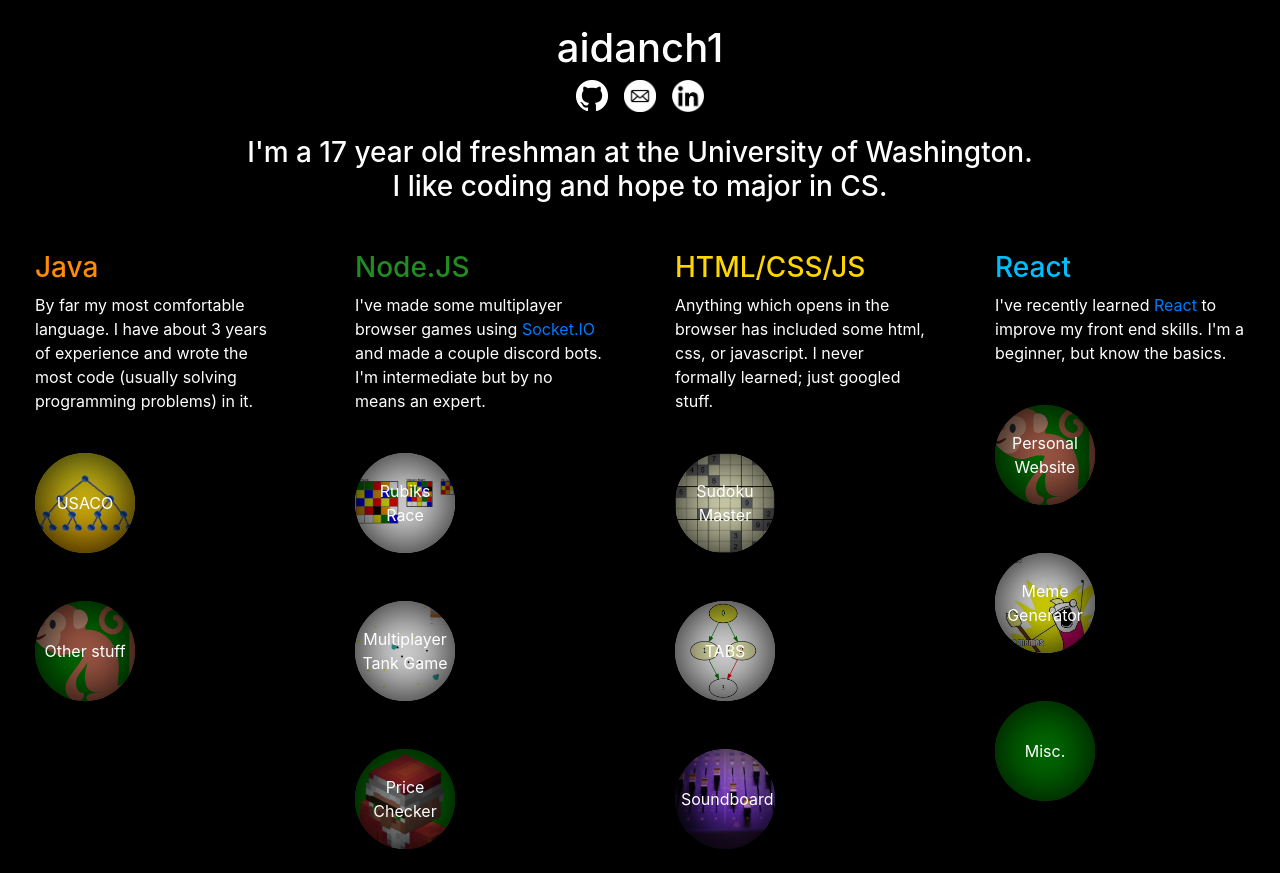
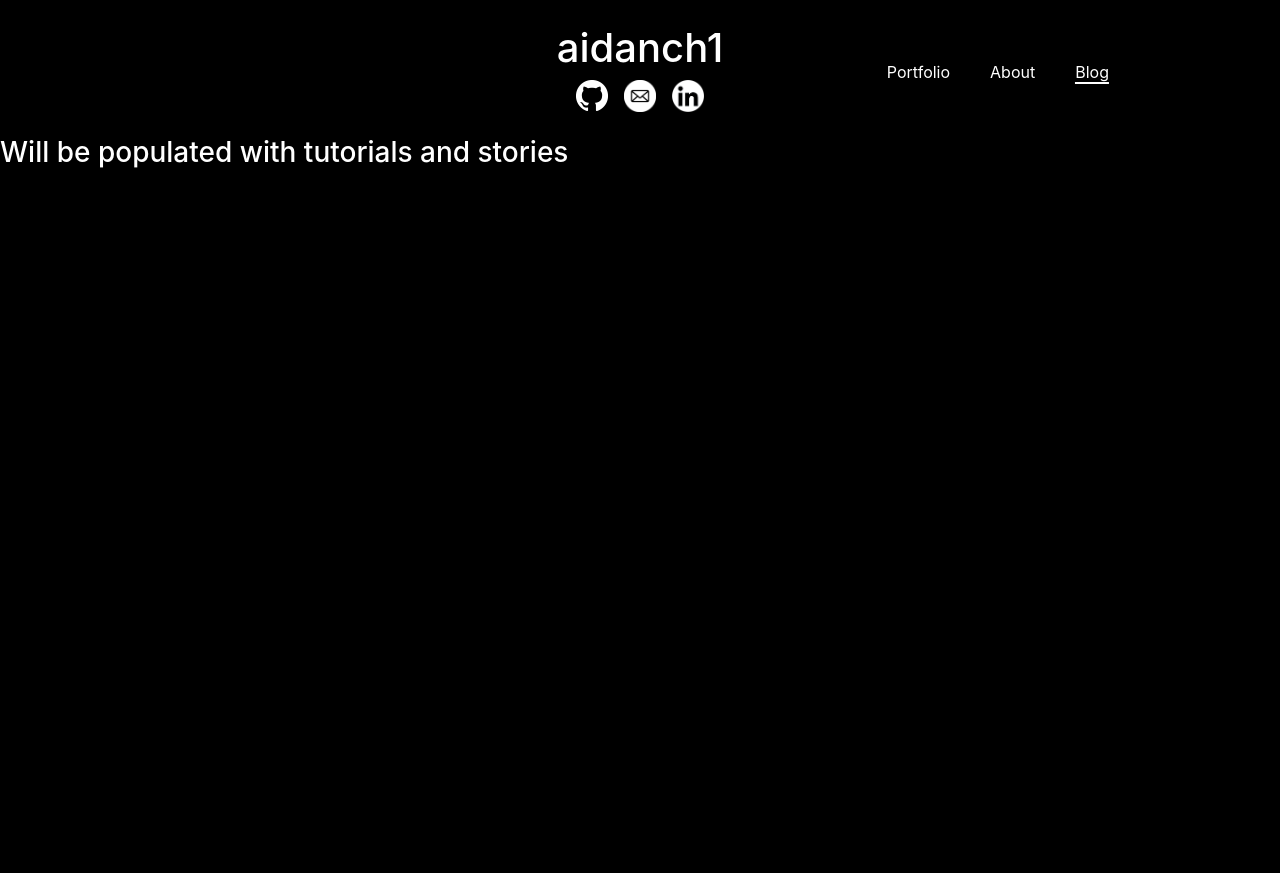
Before and after one commit to aidanch1/aidanch1.github.io, a React (Create React App) app: page /blog in a window 1280 px wide. After the commit the page ends 800 px from the top, so only its background shows below. Built offline with nearby package versions, Linux system fonts and the light colour scheme.

Commit message:
added pages with react router

```diff
--- a/package.json
+++ b/package.json
@@ -9,6 +9,7 @@
     "bootstrap": "^4.6.0",
     "react": "^17.0.1",
     "react-dom": "^17.0.1",
+    "react-router-dom": "^5.2.0",
     "react-scripts": "4.0.3",
     "web-vitals": "^1.1.0"
   },
--- a/src/App.js
+++ b/src/App.js
@@ -1,10 +1,7 @@
 import React from "react"
 import Socials from "./components/Socials"
-import Info from "./components/Info"
-import JavaSection from "./components/JavaSection"
-import NodejsSection from "./components/NodejsSection"
-import HtmlSection from "./components/HtmlSection"
-import ReactSection from "./components/ReactSection"
+import Navigation from "./components/Navigation"
+import Main from "./components/Main"
 
 const header = "aidanch1"
 
@@ -32,15 +29,10 @@ class App extends React.Component {
     return (
       <main>
         <h1 className={"intro text-center" + (this.state.introNotDone ? "" : " top")}>{this.state.header}</h1>
+        <Navigation hide={this.state.introNotDone}/>
         <div className={"main-area" + (this.state.introNotDone ? " hidden" : "")}>
           <Socials />
-          <Info />
-          <div className="d-flex justify-content-around">
-            <JavaSection />
-            <NodejsSection />
-            <HtmlSection />
-            <ReactSection />
-          </div>
+          <Main />
         </div>
       </main>
     )
--- a/src/components/Info.js
+++ b/src/components/About.js
@@ -1,12 +1,12 @@
 import React from "react"
 
-function Info(){
+function About(){
     return (
-        <h3 className="text-center mb-5">
+        <h3 className="text-center">
             I'm a 17 year old freshman at the University of Washington.<br />
             I like coding and hope to major in CS.
         </h3>
     )
 }
 
-export default Info
+export default About
--- /dev/null
+++ b/src/components/Blog.js
@@ -0,0 +1,9 @@
+import React from "react"
+
+function Blog(){
+    return (
+        <h3>Will be populated with tutorials and stories</h3>
+    )
+}
+
+export default Blog
--- a/src/components/JavaSection.js
+++ b/src/components/JavaSection.js
@@ -13,14 +13,14 @@ function JavaSection(){
             />
             <Project
                 image="/project-thumbnails/usaco.png"
-                link="http://www.usaco.org/"
+
                 name="USACO"
                 description="I've probably invested over 100 hours into USACO. (I'm in the gold division)
-                I'm familiar with basic concepts like sorting, DP, shortest paths, flood fill, dfs/bfs. Finding creative patterns/tricks is also needed to meet runtime limits."
+                I'm familiar with basic concepts like sorting, DP, shortest paths, flood fill, dfs/bfs, and finding tricks to cut down the runtime."
             />
             <Project
                 image="/apple-touch-icon.png"
-                link=""
+
                 name="Other stuff"
                 description={["I like automating mundane tasks with java's robot class. Some libraries which I've used are ",
                 <a className="whitelink" href="https://github.com/kristian/system-hook" target="_blank">system hook</a>," and ",
--- /dev/null
+++ b/src/components/Main.js
@@ -0,0 +1,17 @@
+import React from "react"
+import Portfolio from "./Portfolio"
+import About from "./About"
+import Blog from "./Blog"
+import { Switch, Route } from 'react-router-dom';
+
+function Main(){
+    return (
+    <Switch>
+        <Route exact path='/' component={Portfolio}></Route>
+        <Route exact path='/about' component={About}></Route>
+        <Route exact path='/blog' component={Blog}></Route>
+    </Switch>
+    )
+}
+
+export default Main
--- /dev/null
+++ b/src/components/Navigation.js
@@ -0,0 +1,16 @@
+import React from "react"
+import { NavLink } from "react-router-dom"
+
+function Navigation(props) {
+    return (
+        <nav className={props.hide && "hidden"}>
+            <ul>
+                <li><NavLink exact to='/'>Portfolio</NavLink></li>
+                <li><NavLink exact to='/about'>About</NavLink></li>
+                <li><NavLink exact to='/blog'>Blog</NavLink></li>
+            </ul>
+        </nav>
+    )
+}
+
+export default Navigation
--- /dev/null
+++ b/src/components/Portfolio.js
@@ -0,0 +1,25 @@
+import React from "react"
+import JavaSection from "./JavaSection"
+import NodejsSection from "./NodejsSection"
+import HtmlSection from "./HtmlSection"
+import ReactSection from "./ReactSection"
+
+function Portfolio() {
+    return (
+        <div>
+            <h3 className="text-center mb-5">
+                I'm a 17 year old freshman at the University of Washington.<br />
+                I like coding and this is stuff I've made and learned.
+            </h3>
+            <div className="d-flex justify-content-around">
+                <JavaSection />
+                <NodejsSection />
+                <HtmlSection />
+                <ReactSection />
+            </div>
+        </div>
+
+    )
+}
+
+export default Portfolio
--- a/src/components/ReactSection.js
+++ b/src/components/ReactSection.js
@@ -16,7 +16,7 @@ function ReactSection(){
                 image="/apple-touch-icon.png"
                 link=""
                 name="Personal Website"
-                description="This website is built with React!. Some bits are a bit scuffed but I think its fine overall. I'll definitely add to it in the future."
+                description="This website is built with React! Some bits are a bit scuffed but I think its fine overall. I'll definitely add to it in the future."
             />
             <Project
                 image="/project-thumbnails/memegenerator.png"
@@ -28,7 +28,8 @@ function ReactSection(){
             <Project
                 image=""
                 name="Misc."
-                description="I have minimal experience with android studio and python."
+                description="Some other skills that aren't worth mentioning in a stand alone bubble: I'm familiar with git, use eclipse and vscode,
+                and have some experience with android studio and python."
             />
         </div>
     )
--- a/src/css/index.css
+++ b/src/css/index.css
@@ -20,6 +20,32 @@ h1, h3, p {
 	color: white;
 }
 
+nav {
+  position: absolute;
+  top:0;
+  right: 0;
+  transform: translate(-50%, 50%);
+  transition: 0.5s ease 0.6s;
+}
+
+nav ul {
+  list-style: none;
+  display: flex;
+}
+
+nav ul li {
+  margin: 20px;
+}
+
+nav ul li a {
+  color: white;
+  text-decoration: none;
+}
+
+.active {
+  border-bottom: 2px solid white;
+}
+
 .intro {
   top: 50%;
 	left: 50%;
@@ -40,7 +66,7 @@ h1, h3, p {
   overflow: hidden;
 }
 
-.main-area.hidden {
+.hidden {
   opacity: 0;
 }
 
--- a/src/index.js
+++ b/src/index.js
@@ -1,8 +1,13 @@
 import React from 'react';
 import ReactDOM from 'react-dom';
+import { BrowserRouter } from "react-router-dom"
 import 'bootstrap/dist/css/bootstrap.css';
 import './css/index.css';
 import './css/ProjectButton.css'
 import App from './App';
 
-ReactDOM.render(<App />, document.getElementById('root'));
+ReactDOM.render((
+<BrowserRouter>
+    <App />
+</BrowserRouter>
+), document.getElementById('root'));
```
Also changed, not shown: src/components/Home.js (added, +9 -0 lines), 1 other file (tests, documents, lock files or other folders).
